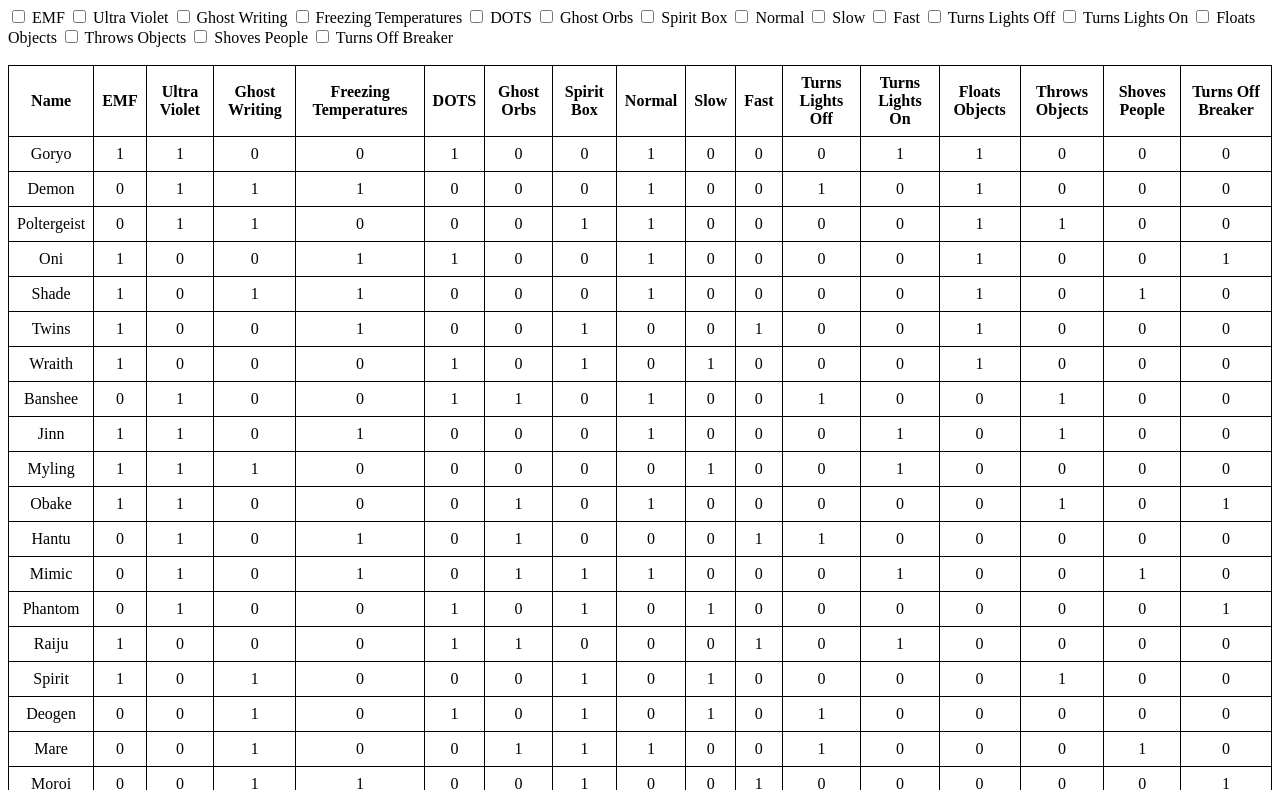
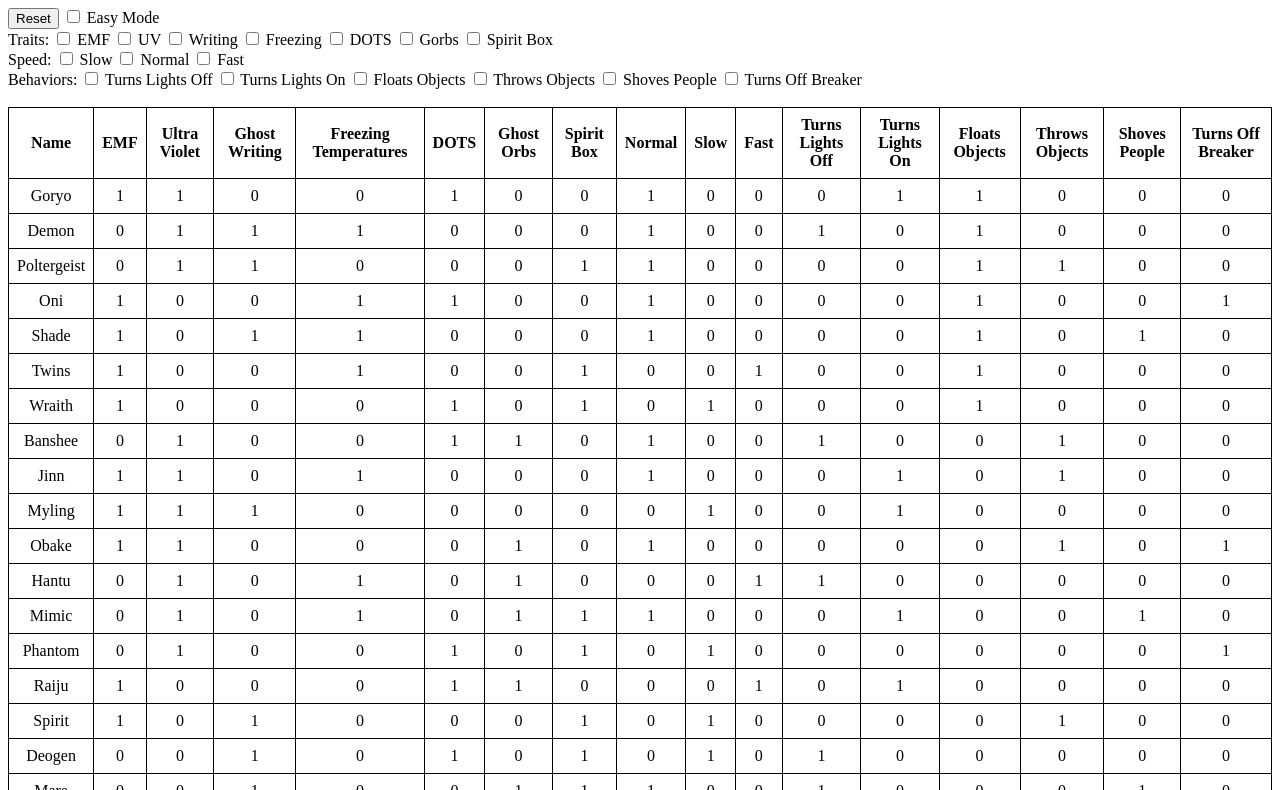
Before and after one commit to DreamingOfClouds/plasmahelper, a plain HTML site: page plasmahelper.html in a window 1280 px wide. Shown: the part 73-863 px from the top of the page. Drawn offline with Linux system fonts and the light colour scheme.

Commit message:
Added Rest and Negative Toggles

```diff
--- a/plasmahelper.html
+++ b/plasmahelper.html
@@ -9,27 +9,30 @@
             border: 1px solid black;
             border-collapse: collapse;
             padding: 8px;
-        }
-        th, td {
-            text-align: center;
+          text-align: center;
         }
     </style>
 </head>
 <body>
     <h1>Filter Ghosts by Evidence</h1>
 
-    <div>
+    <button onclick="reset_toggles()"> Reset </button>
+    <label><input type="checkbox" id="Easy" onchange="toggleMode()"> Easy Mode</label>
+    <div id="Regular-Toggles">
         <!-- Create checkboxes for each criterion -->
+         Traits:
         <label><input type="checkbox" id="EMF" onchange="filterGhosts()"> EMF</label>
-        <label><input type="checkbox" id="UltraViolet" onchange="filterGhosts()"> Ultra Violet</label>
-        <label><input type="checkbox" id="GhostWriting" onchange="filterGhosts()"> Ghost Writing</label>
-        <label><input type="checkbox" id="FreezingTemperatures" onchange="filterGhosts()"> Freezing Temperatures</label>
+        <label><input type="checkbox" id="UltraViolet" onchange="filterGhosts()"> UV</label>
+        <label><input type="checkbox" id="GhostWriting" onchange="filterGhosts()"> Writing</label>
+        <label><input type="checkbox" id="FreezingTemperatures" onchange="filterGhosts()"> Freezing</label>
         <label><input type="checkbox" id="DOTS" onchange="filterGhosts()"> DOTS</label>
-        <label><input type="checkbox" id="GhostOrbs" onchange="filterGhosts()"> Ghost Orbs</label>
+        <label><input type="checkbox" id="GhostOrbs" onchange="filterGhosts()"> Gorbs</label>
         <label><input type="checkbox" id="SpiritBox" onchange="filterGhosts()"> Spirit Box</label>
+        <br>  Speed:
+        <label><input type="checkbox" id="Slow" onchange="filterGhosts()"> Slow</label>
         <label><input type="checkbox" id="Normal" onchange="filterGhosts()"> Normal</label>
-        <label><input type="checkbox" id="Slow" onchange="filterGhosts()"> Slow</label>
         <label><input type="checkbox" id="Fast" onchange="filterGhosts()"> Fast</label>
+        <br>  Behaviors:
         <label><input type="checkbox" id="TurnsLightsOff" onchange="filterGhosts()"> Turns Lights Off</label>
         <label><input type="checkbox" id="TurnsLightsOn" onchange="filterGhosts()"> Turns Lights On</label>
         <label><input type="checkbox" id="FloatsObjects" onchange="filterGhosts()"> Floats Objects</label>
@@ -37,6 +40,16 @@
         <label><input type="checkbox" id="ShovesPeople" onchange="filterGhosts()"> Shoves People</label>
         <label><input type="checkbox" id="TurnsOffBreaker" onchange="filterGhosts()"> Turns Off Breaker</label>
     </div>
+    <div id="Easy-Toggles">
+      <br> Negative Toggles:
+=      <label><input type="checkbox" id="EMF-Easy" onchange="filterGhosts()"> EMF</label>
+      <label><input type="checkbox" id="UltraViolet-Easy" onchange="filterGhosts()"> UV</label>
+      <label><input type="checkbox" id="GhostWriting-Easy" onchange="filterGhosts()"> Writing</label>
+      <label><input type="checkbox" id="FreezingTemperatures-Easy" onchange="filterGhosts()"> Freezing</label>
+      <label><input type="checkbox" id="DOTS-Easy" onchange="filterGhosts()"> DOTS</label>
+      <label><input type="checkbox" id="GhostOrbs-Easy" onchange="filterGhosts()"> Gorbs</label>
+      <label><input type="checkbox" id="SpiritBox-Easy" onchange="filterGhosts()"> Spirit Box</label>
+  </div>
 
     <br>
 
@@ -558,8 +571,40 @@
                 tableBody.appendChild(row);
             });
         }
+        function reset_toggles (){
 
+          var checkboxes = document.querySelectorAll('div#Regular-Toggles input[type="checkbox"]');
+          var checkboxes2 = document.querySelectorAll('div#Easy-Toggles input[type="checkbox"]');
+          checkboxes.forEach(function(checkbox) {
+            checkbox.checked = false;
+          });
+          checkboxes2.forEach(function(checkbox) {
+            checkbox.checked = false;
+          });
+          filterGhosts()
+
+        }
+        function toggleMode() {
+          if (document.getElementById('Easy').checked) {
+            document.getElementById("Easy-Toggles").style.display = "block";
+          }
+          else {
+            document.getElementById("Easy-Toggles").style.display = "none";
+          }
+
+
+        }
         function filterGhosts() {
+          const negativeFilters = {
+              EMF: document.getElementById('EMF-Easy').checked,
+              UltraViolet: document.getElementById('UltraViolet-Easy').checked,
+              GhostWriting: document.getElementById('GhostWriting-Easy').checked,
+              FreezingTemperatures: document.getElementById('FreezingTemperatures-Easy').checked,
+              DOTS: document.getElementById('DOTS-Easy').checked,
+              GhostOrbs: document.getElementById('GhostOrbs-Easy').checked,
+              SpiritBox: document.getElementById('SpiritBox-Easy').checked
+          };
+
             const filters = {
                 EMF: document.getElementById('EMF').checked,
                 UltraViolet: document.getElementById('UltraViolet').checked,
@@ -580,17 +625,24 @@
             };
 
             const filteredData = ghostData.filter(ghost => {
-                return Object.keys(filters).every(key => {
-                    return !filters[key] || ghost[key] === 1;
-                });
+            const positiveMatch = Object.keys(filters).every(key => {
+                return !filters[key] || ghost[key] === 1;
             });
+
+            const negativeMatch = Object.keys(negativeFilters).every(key => {
+                return !negativeFilters[key] || ghost[key] === 0;
+            });
+
+            return positiveMatch && negativeMatch;
+        });
+
 
             loadTable(filteredData);
         }
 
         // Load the initial data
+        toggleMode()
         loadTable(ghostData);
-
         </script>
         </body>
         </html>
```
